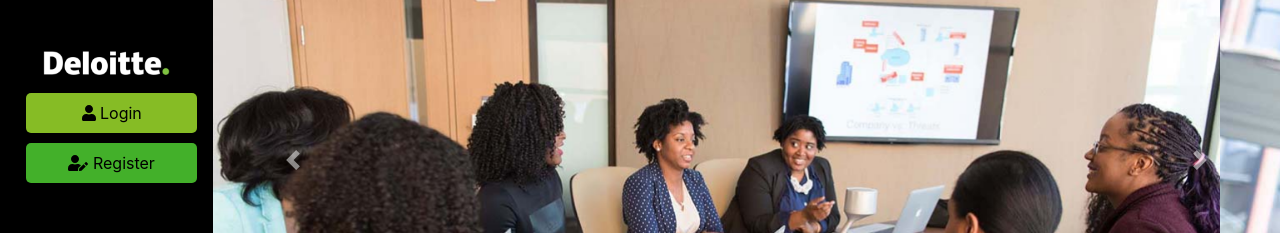
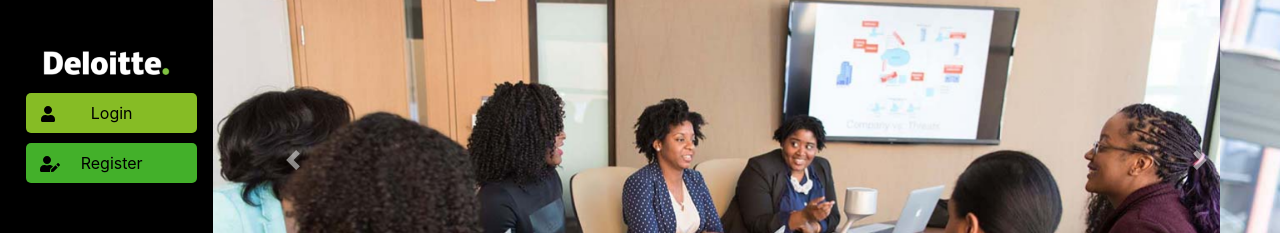
Before and after one commit to ciarnellicarlo/deloittetest, a Vue app: page / in a window 1280 px wide. Shown: the top 233 px of the page. Built offline with nearby package versions, Linux system fonts and the light colour scheme.

Commit message:
change in icons style and button sizes

```diff
--- a/src/components/navbar.vue
+++ b/src/components/navbar.vue
@@ -116,10 +116,46 @@ export default {
                     a {
                         color: black!important;
                         transition: color 0.2s ease;
+                        position: relative;
+
+                        .fa-user {
+                            position: absolute;
+                            right: 83%;
+                            top: 33%;
+                        }
+
+                        .fa-user-edit {
+                            position: absolute;
+                            right: 80%;
+                            top: 33%;
+                        }
                     }
                 }
             }
         }
+    }
+
+    .loginpicture {
+        height: 80vh;
+        overflow: hidden;
+    }
+
+    form {
+        display: flex;
+        flex-direction: column;
+        justify-content: center;
+        max-height: 630px;
+
+        .btn {
+            background-color: #86BC25;
+            border: none;
+            align-self: flex-end;
+            width: 30%;
+        }
+    }
+
+    .modal-content {
+        max-height: 710px;
     }
 
     @media (max-width: 991.98px) {
@@ -137,34 +173,19 @@ export default {
 
                 .navbar-nav {
                     flex-direction: row;
-                    justify-content: center;
-                    width: 60%;
+                    justify-content: flex-end;
+                    width: 80%;
 
                     .nav-item {
-                        width: 50%;
+                        width: 40%;
+                        margin-right: 12px;
                     }
                 }
             }
         }
     }
 
-    .loginpicture {
-        height: 80vh;
-        overflow: hidden;
-    }
 
-    form {
-        display: flex;
-        flex-direction: column;
-        justify-content: center;
-    }
-
-    .btn {
-        background-color: #86BC25;
-        border: none;
-        align-self: flex-end;
-        width: 30%;
-    }
 
     @media (max-width: 767.98px) {
         .navbar-nav {
@@ -176,4 +197,5 @@ export default {
             display: none;
         }
     }
+
 </style>
```
Also changed, not shown: src/assets/login2.jpg (deleted), src/assets/login3.jpg.
